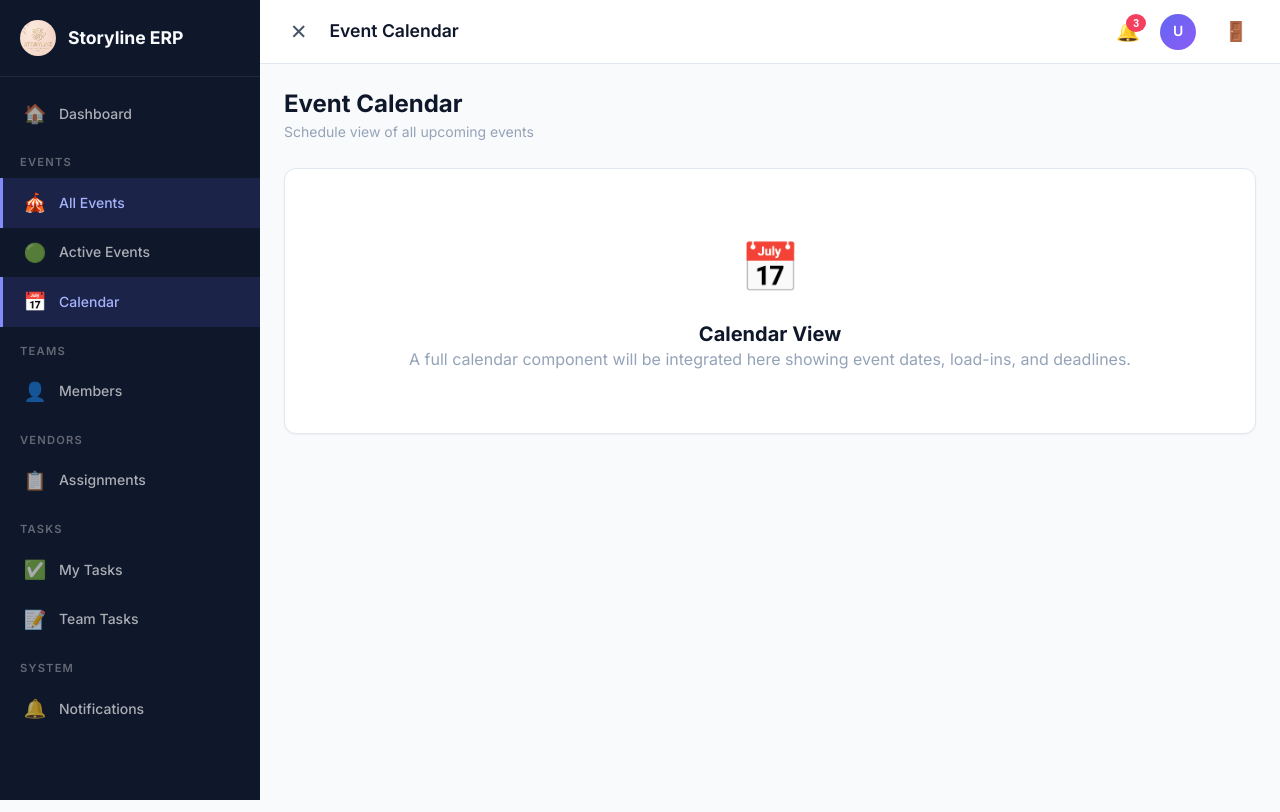
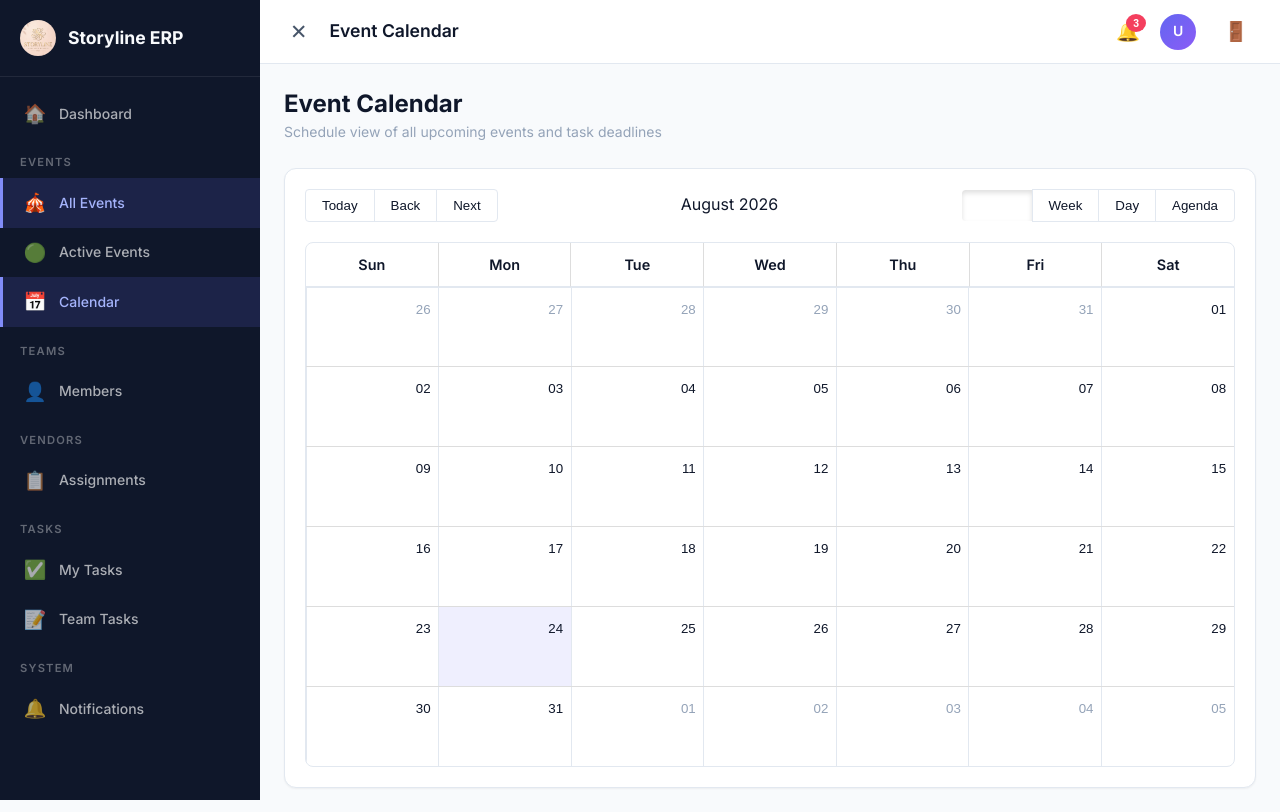
Before and after one commit to avadhutgurav1065-design/storyline-ERP, a React (Vite) app in the folder storyline-frontend/: page /events/calendar in a window 1280 px wide. Built offline with nearby package versions, Linux system fonts and the light colour scheme; no server answers; sample sign-in values are in the browser's storage.

Commit message:
feat: Implement interactive Event Calendar view

```diff
--- a/storyline-frontend/package.json
+++ b/storyline-frontend/package.json
@@ -10,6 +10,7 @@
   },
   "devDependencies": {
     "@types/react": "^19.2.18",
+    "@types/react-big-calendar": "^1.16.3",
     "@types/react-dom": "^19.2.4",
     "@vitejs/plugin-react": "^6.1.0",
     "typescript": "~6.0.2",
@@ -21,9 +22,11 @@
     "@capacitor/cli": "^8.5.0",
     "@capacitor/core": "^8.5.0",
     "axios": "^1.19.0",
+    "date-fns": "^4.4.0",
     "jspdf": "^4.2.1",
     "jspdf-autotable": "^5.0.8",
     "react": "^19.2.8",
+    "react-big-calendar": "^1.20.0",
     "react-dom": "^19.2.8",
     "react-router-dom": "^6.30.6",
     "recharts": "^3.10.1"
--- a/storyline-frontend/src/features/events/EventCalendarPage.tsx
+++ b/storyline-frontend/src/features/events/EventCalendarPage.tsx
@@ -1,19 +1,154 @@
-import { useState } from 'react';
+import { useState, useEffect } from 'react';
+import { Calendar, dateFnsLocalizer } from 'react-big-calendar';
+import { format, parse, startOfWeek, getDay } from 'date-fns';
+import enUS from 'date-fns/locale/en-US';
+import 'react-big-calendar/lib/css/react-big-calendar.css';
+import { eventsApi, tasksApi } from '../../api/client';
+import { useNavigate } from 'react-router-dom';
+import './calendar-overrides.css'; // Optional for dark mode styling
+
+const locales = {
+  'en-US': enUS,
+};
+
+const localizer = dateFnsLocalizer({
+  format,
+  parse,
+  startOfWeek,
+  getDay,
+  locales,
+});
 
 export default function EventCalendarPage() {
+  const [calendarEvents, setCalendarEvents] = useState<any[]>([]);
+  const [loading, setLoading] = useState(true);
+  const navigate = useNavigate();
+
+  useEffect(() => {
+    fetchCalendarData();
+  }, []);
+
+  const fetchCalendarData = async () => {
+    try {
+      setLoading(true);
+      const [eventsRes, tasksRes] = await Promise.all([
+        eventsApi.listEvents(),
+        tasksApi.list()
+      ]);
+
+      const events = eventsRes.data.data.content || [];
+      const tasks = tasksRes.data.data || [];
+
+      const formattedData: any[] = [];
+
+      // Map Events
+      events.forEach((ev: any) => {
+        if (ev.startDate) {
+          formattedData.push({
+            id: ev.id,
+            title: `[Event] ${ev.name}`,
+            start: new Date(ev.startDate),
+            end: ev.endDate ? new Date(ev.endDate) : new Date(ev.startDate),
+            allDay: true,
+            type: 'EVENT',
+            resource: ev,
+          });
+        }
+      });
+
+      // Map Tasks
+      tasks.forEach((task: any) => {
+        if (task.dueDate) {
+          formattedData.push({
+            id: `task-${task.id}`,
+            title: `[Task] ${task.title} - ${task.event?.name || 'No Event'}`,
+            start: new Date(task.dueDate),
+            end: new Date(task.dueDate),
+            allDay: true,
+            type: 'TASK',
+            resource: task,
+          });
+        }
+      });
+
+      setCalendarEvents(formattedData);
+    } catch (error) {
+      console.error("Error fetching calendar data:", error);
+    } finally {
+      setLoading(false);
+    }
+  };
+
+  const handleSelectEvent = (event: any) => {
+    if (event.type === 'EVENT') {
+      navigate(`/events/${event.id}`);
+    } else if (event.type === 'TASK') {
+      if (event.resource.event?.id) {
+        navigate(`/events/${event.resource.event.id}`);
+      }
+    }
+  };
+
+  const eventStyleGetter = (event: any, start: any, end: any, isSelected: boolean) => {
+    let backgroundColor = 'var(--primary)';
+
+    if (event.type === 'EVENT') {
+      switch (event.resource.status) {
+        case 'CONFIRMED': backgroundColor = 'var(--success)'; break;
+        case 'TENTATIVE': backgroundColor = 'var(--warning)'; break;
+        case 'IN_PROGRESS': backgroundColor = 'var(--info)'; break;
+        case 'CANCELLED': backgroundColor = 'var(--danger)'; break;
+        case 'COMPLETED': backgroundColor = 'var(--text-muted)'; break;
+      }
+    } else if (event.type === 'TASK') {
+      switch (event.resource.status) {
+        case 'COMPLETED': backgroundColor = 'var(--success)'; break;
+        case 'ISSUE': backgroundColor = 'var(--danger)'; break;
+        case 'IN_PROGRESS': backgroundColor = 'var(--warning)'; break;
+        default: backgroundColor = 'var(--border-color)'; break; // Pending tasks
+      }
+    }
+
+    return {
+      style: {
+        backgroundColor,
+        borderRadius: '4px',
+        opacity: 0.9,
+        color: event.type === 'TASK' && event.resource.status === 'PENDING' ? 'var(--text-main)' : '#fff',
+        border: '0px',
+        display: 'block',
+        fontSize: '0.85rem'
+      }
+    };
+  };
+
   return (
     <div>
       <div className="page-header">
         <div>
           <h1 className="page-title">Event Calendar</h1>
-          <p className="page-subtitle">Schedule view of all upcoming events</p>
+          <p className="page-subtitle">Schedule view of all upcoming events and task deadlines</p>
         </div>
       </div>
 
-      <div className="card" style={{ textAlign: 'center', padding: '60px 20px', color: 'var(--text-muted)' }}>
-        <div style={{ fontSize: '3rem', marginBottom: '1rem' }}>📅</div>
-        <h3>Calendar View</h3>
-        <p>A full calendar component will be integrated here showing event dates, load-ins, and deadlines.</p>
+      <div className="card" style={{ padding: '20px', height: 'calc(100vh - 180px)', minHeight: '600px' }}>
+        {loading ? (
+          <div style={{ display: 'flex', justifyContent: 'center', alignItems: 'center', height: '100%' }}>
+            Loading Calendar...
+          </div>
+        ) : (
+          <Calendar
+            localizer={localizer}
+            events={calendarEvents}
+            startAccessor="start"
+            endAccessor="end"
+            onSelectEvent={handleSelectEvent}
+            eventPropGetter={eventStyleGetter}
+            style={{ height: '100%' }}
+            views={['month', 'week', 'day', 'agenda']}
+            tooltipAccessor={(e: any) => `${e.title}\nStatus: ${e.resource.status}`}
+          />
+        )}
       </div>
     </div>
   );
--- /dev/null
+++ b/storyline-frontend/src/features/events/calendar-overrides.css
@@ -0,0 +1,81 @@
+.rbc-calendar {
+  font-family: inherit;
+}
+
+.rbc-header {
+  padding: 10px;
+  font-weight: 600;
+  border-bottom: 1px solid var(--border-color);
+  background-color: var(--card-bg);
+  color: var(--text-main);
+}
+
+.rbc-month-view {
+  border: 1px solid var(--border-color);
+  border-radius: 8px;
+  overflow: hidden;
+  background-color: var(--bg-main);
+}
+
+.rbc-month-row {
+  border-top: 1px solid var(--border-color);
+}
+
+.rbc-day-bg {
+  border-left: 1px solid var(--border-color);
+}
+
+.rbc-day-bg + .rbc-day-bg {
+  border-left: 1px solid var(--border-color);
+}
+
+.rbc-off-range-bg {
+  background-color: rgba(255, 255, 255, 0.02);
+}
+
+.rbc-date-cell {
+  padding: 8px;
+  font-weight: 500;
+  color: var(--text-main);
+}
+
+.rbc-off-range {
+  color: var(--text-muted);
+}
+
+.rbc-today {
+  background-color: rgba(99, 102, 241, 0.1) !important;
+}
+
+.rbc-event {
+  padding: 4px 8px;
+  margin: 2px 4px;
+}
+
+.rbc-toolbar {
+  margin-bottom: 20px;
+}
+
+.rbc-toolbar button {
+  color: var(--text-main);
+  border: 1px solid var(--border-color);
+  background-color: var(--card-bg);
+  padding: 8px 16px;
+  border-radius: 4px;
+  cursor: pointer;
+  transition: all 0.2s;
+}
+
+.rbc-toolbar button:hover {
+  background-color: var(--hover-bg);
+}
+
+.rbc-toolbar button.rbc-active {
+  background-color: var(--primary);
+  color: white;
+  border-color: var(--primary);
+}
+
+.rbc-toolbar button:active {
+  box-shadow: none;
+}
```
Also changed, not shown: 1 other file (tests, documents, lock files or other folders).
